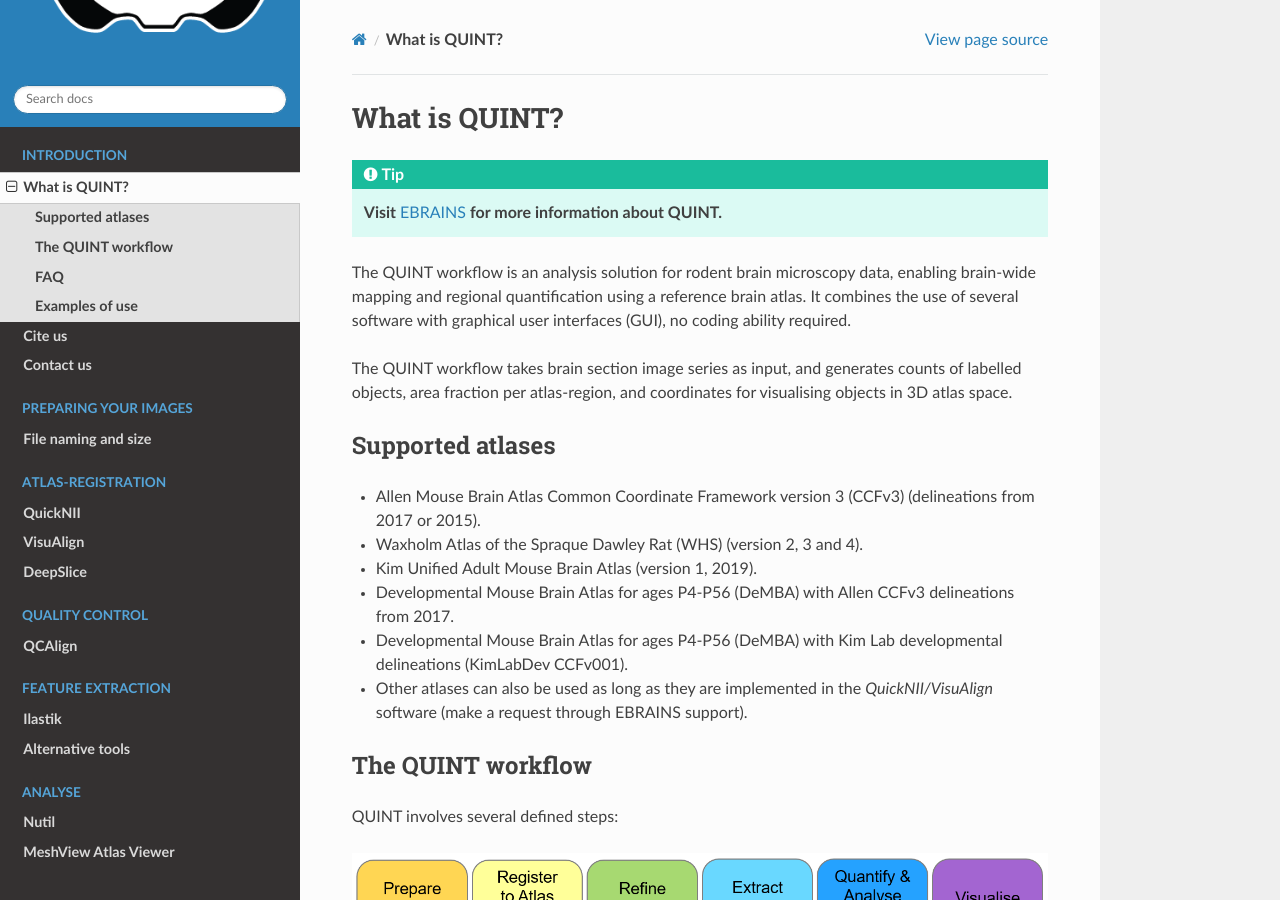
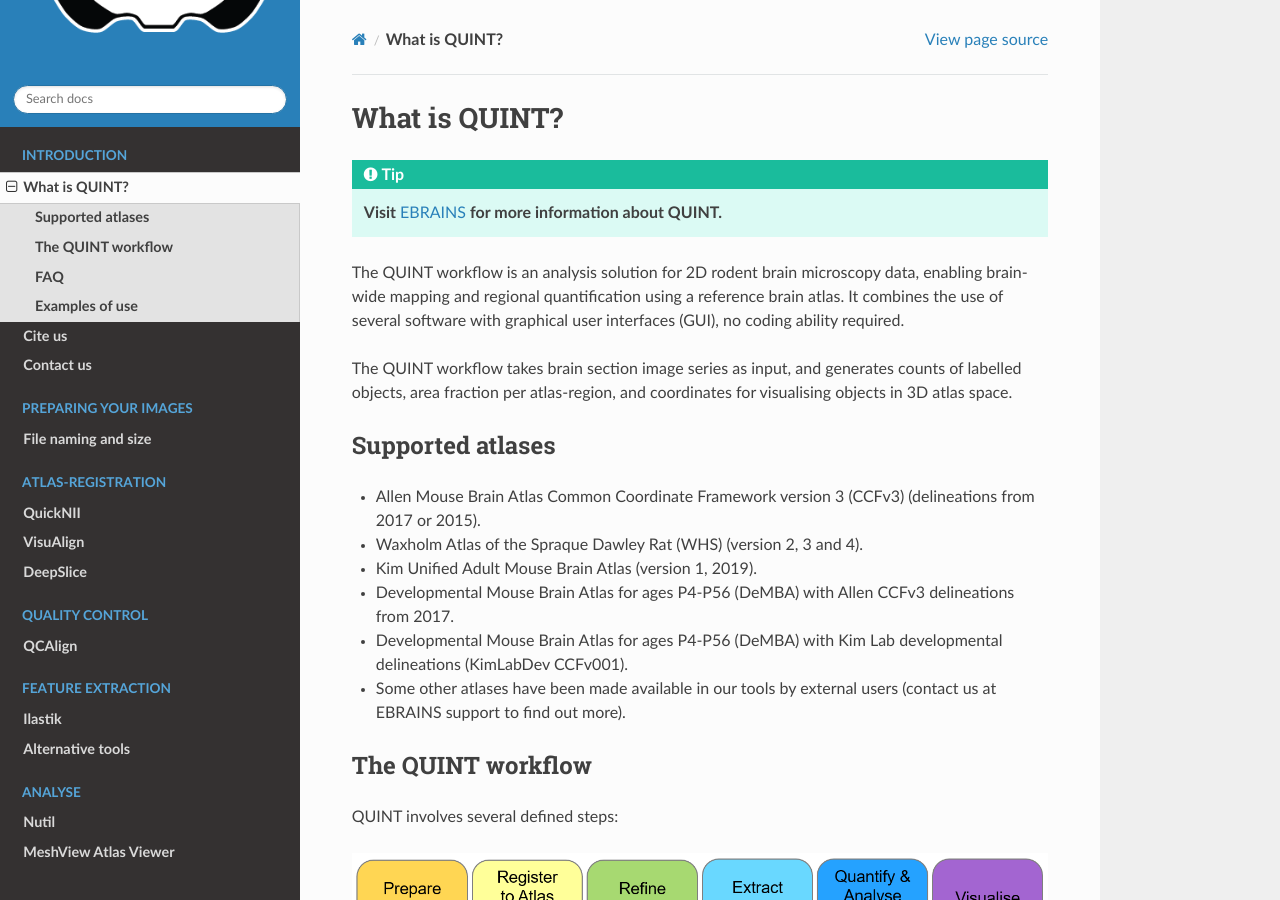
Before and after one commit to Neural-Systems-at-UIO/QUINT_workflow, a Sphinx documentation site: the page built from docs/QUINTintro.rst, in a window 1280 px wide and 900 px high. Built offline with Sphinx 7.4.7 and the Read the Docs theme 3.1.0, drawn with Linux system fonts in a browser that asks for light colours; some of the changed text lies outside the part shown.

Commit message:
Update QUINTintro.rst

```diff
--- a/docs/QUINTintro.rst
+++ b/docs/QUINTintro.rst
@@ -4,7 +4,7 @@
 .. tip::
    **Visit** `EBRAINS <https://ebrains.eu/service/quint/>`_ **for more information about QUINT.**
 
-The QUINT workflow is an analysis solution for rodent brain microscopy data, enabling brain-wide mapping and regional quantification using a reference brain atlas. It combines the use of several software with graphical user interfaces (GUI), no coding ability required.
+The QUINT workflow is an analysis solution for 2D rodent brain microscopy data, enabling brain-wide mapping and regional quantification using a reference brain atlas. It combines the use of several software with graphical user interfaces (GUI), no coding ability required.
 
 The QUINT workflow takes brain section image series as input, and generates counts of labelled objects, area fraction per atlas-region, and coordinates for visualising objects in 3D atlas space.
 
@@ -16,7 +16,7 @@
 * Kim Unified Adult Mouse Brain Atlas (version 1, 2019).
 * Developmental Mouse Brain Atlas for ages P4-P56 (DeMBA) with Allen CCFv3 delineations from 2017.
 * Developmental Mouse Brain Atlas for ages P4-P56 (DeMBA) with Kim Lab developmental delineations (KimLabDev CCFv001).
-* Other atlases can also be used as long as they are implemented in the *QuickNII/VisuAlign* software (make a request through EBRAINS support).
+* Some other atlases have been made available in our tools by external users (contact us at EBRAINS support to find out more).
 
 **The QUINT workflow**
 ------------------------
@@ -37,6 +37,10 @@
 .. raw:: html
 
    <iframe width="560" height="315" src="https://www.youtube.com/embed/n-gQigcGMJ0" title="YouTube video player" frameborder="0" allow="accelerometer; autoplay; clipboard-write; encrypted-media; gyroscope; picture-in-picture" allowfullscreen></iframe>
+
+.. tip::
+   **For in-depth tutorials on use of the software in the QUINT workflow, check out our `online course <https://training.incf.org/course/neuroscience-data-integration-through-use-digital-brain-atlases>`_ available through the INCF training space (parts 7-11).
+
 
 **FAQ**
 ---------
```
